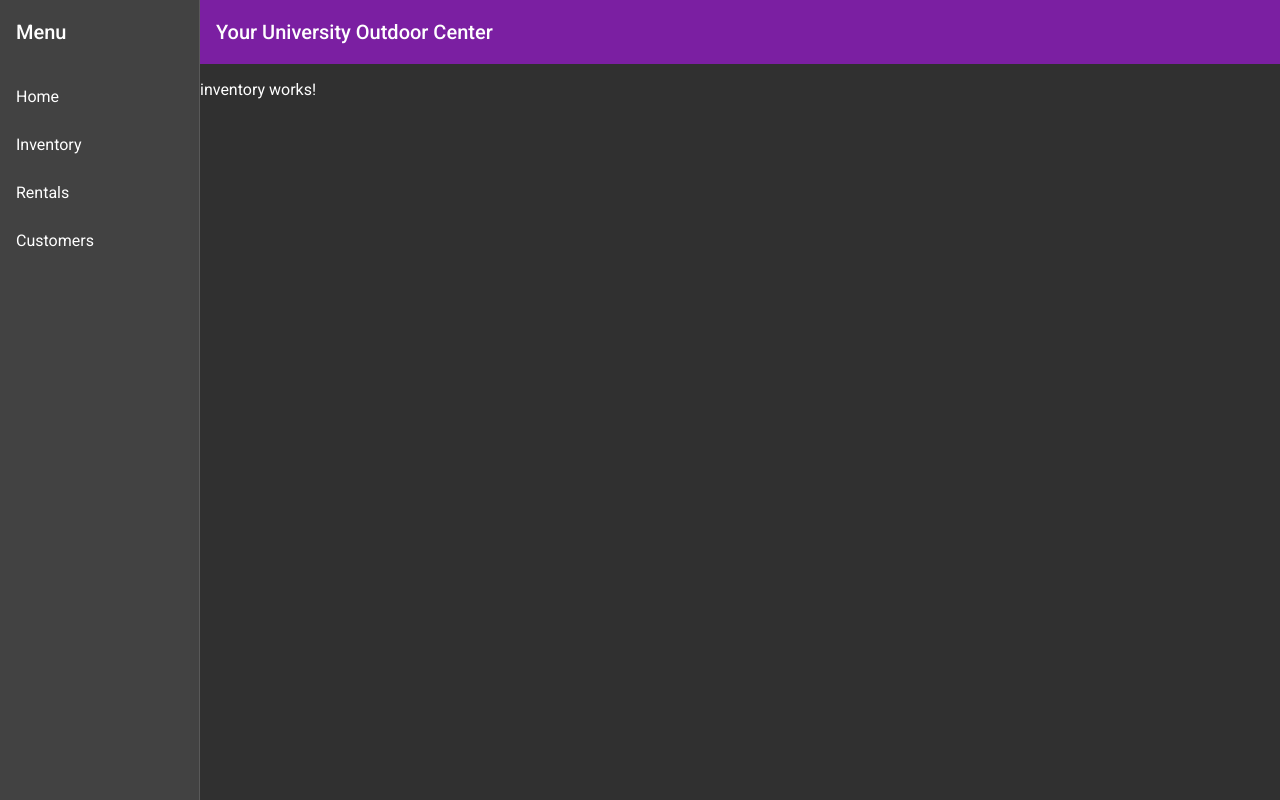
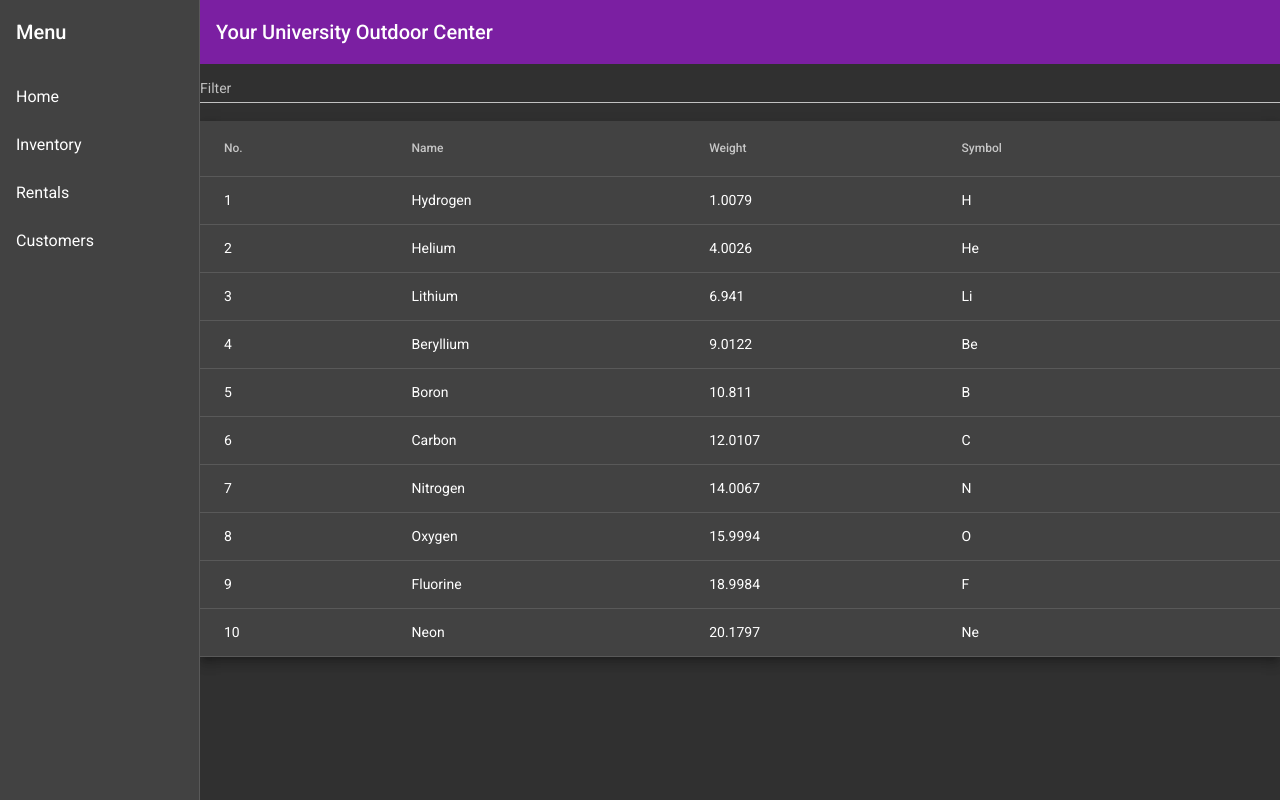
Before and after one commit to cjlaflamme1/OutdoorGearCloset, an Angular app in the folder client/: page /inventory in a window 1280 px wide. Built offline with nearby package versions, Linux system fonts and the light colour scheme; no server answers.

Commit message:
demo inventory table created from material

```diff
--- a/client/src/app/inventory/inventory.component.html
+++ b/client/src/app/inventory/inventory.component.html
@@ -1 +1,39 @@
-<p>inventory works!</p>
+<mat-form-field>
+    <mat-label>Filter</mat-label>
+    <input matInput (keyup)="applyFilter($event)" placeholder="Ex. ium" #input>
+  </mat-form-field>
+
+  <table mat-table [dataSource]="dataSource" class="mat-elevation-z8">
+
+    <!-- Position Column -->
+    <ng-container matColumnDef="position">
+      <th mat-header-cell *matHeaderCellDef> No. </th>
+      <td mat-cell *matCellDef="let element"> {{element.position}} </td>
+    </ng-container>
+
+    <!-- Name Column -->
+    <ng-container matColumnDef="name">
+      <th mat-header-cell *matHeaderCellDef> Name </th>
+      <td mat-cell *matCellDef="let element"> {{element.name}} </td>
+    </ng-container>
+
+    <!-- Weight Column -->
+    <ng-container matColumnDef="weight">
+      <th mat-header-cell *matHeaderCellDef> Weight </th>
+      <td mat-cell *matCellDef="let element"> {{element.weight}} </td>
+    </ng-container>
+
+    <!-- Symbol Column -->
+    <ng-container matColumnDef="symbol">
+      <th mat-header-cell *matHeaderCellDef> Symbol </th>
+      <td mat-cell *matCellDef="let element"> {{element.symbol}} </td>
+    </ng-container>
+
+    <tr mat-header-row *matHeaderRowDef="displayedColumns"></tr>
+    <tr mat-row *matRowDef="let row; columns: displayedColumns;"></tr>
+
+    <!-- Row shown when there is no matching data. -->
+    <tr class="mat-row" *matNoDataRow>
+      <td class="mat-cell" colspan="4">No data matching the filter "{{input.value}}"</td>
+    </tr>
+  </table>
--- a/client/src/app/inventory/inventory.component.scss
+++ b/client/src/app/inventory/inventory.component.scss
@@ -0,0 +1,8 @@
+table {
+    width: 100%;
+  }
+
+  .mat-form-field {
+    font-size: 14px;
+    width: 100%;
+  }
--- a/client/src/app/inventory/inventory.component.ts
+++ b/client/src/app/inventory/inventory.component.ts
@@ -1,4 +1,25 @@
 import { Component, OnInit } from '@angular/core';
+import {MatTableDataSource} from '@angular/material/table';
+
+export interface PeriodicElement {
+  name: string;
+  position: number;
+  weight: number;
+  symbol: string;
+}
+
+const ELEMENT_DATA: PeriodicElement[] = [
+  {position: 1, name: 'Hydrogen', weight: 1.0079, symbol: 'H'},
+  {position: 2, name: 'Helium', weight: 4.0026, symbol: 'He'},
+  {position: 3, name: 'Lithium', weight: 6.941, symbol: 'Li'},
+  {position: 4, name: 'Beryllium', weight: 9.0122, symbol: 'Be'},
+  {position: 5, name: 'Boron', weight: 10.811, symbol: 'B'},
+  {position: 6, name: 'Carbon', weight: 12.0107, symbol: 'C'},
+  {position: 7, name: 'Nitrogen', weight: 14.0067, symbol: 'N'},
+  {position: 8, name: 'Oxygen', weight: 15.9994, symbol: 'O'},
+  {position: 9, name: 'Fluorine', weight: 18.9984, symbol: 'F'},
+  {position: 10, name: 'Neon', weight: 20.1797, symbol: 'Ne'},
+];
 
 @Component({
   selector: 'app-inventory',
@@ -6,10 +27,20 @@
   styleUrls: ['./inventory.component.scss']
 })
 export class InventoryComponent implements OnInit {
+  displayedColumns: string[] = ['position', 'name', 'weight', 'symbol'];
+  dataSource = new MatTableDataSource(ELEMENT_DATA);
 
-  constructor() { }
+  applyFilter(event: Event) {
+    const filterValue = (event.target as HTMLInputElement).value;
+    this.dataSource.filter = filterValue.trim().toLowerCase();
+  }
+
+  constructor() {
+
+   }
 
   ngOnInit(): void {
   }
 
+
 }
```
Also changed, not shown: client/src/app/app.module.ts (+7 -2 lines).
